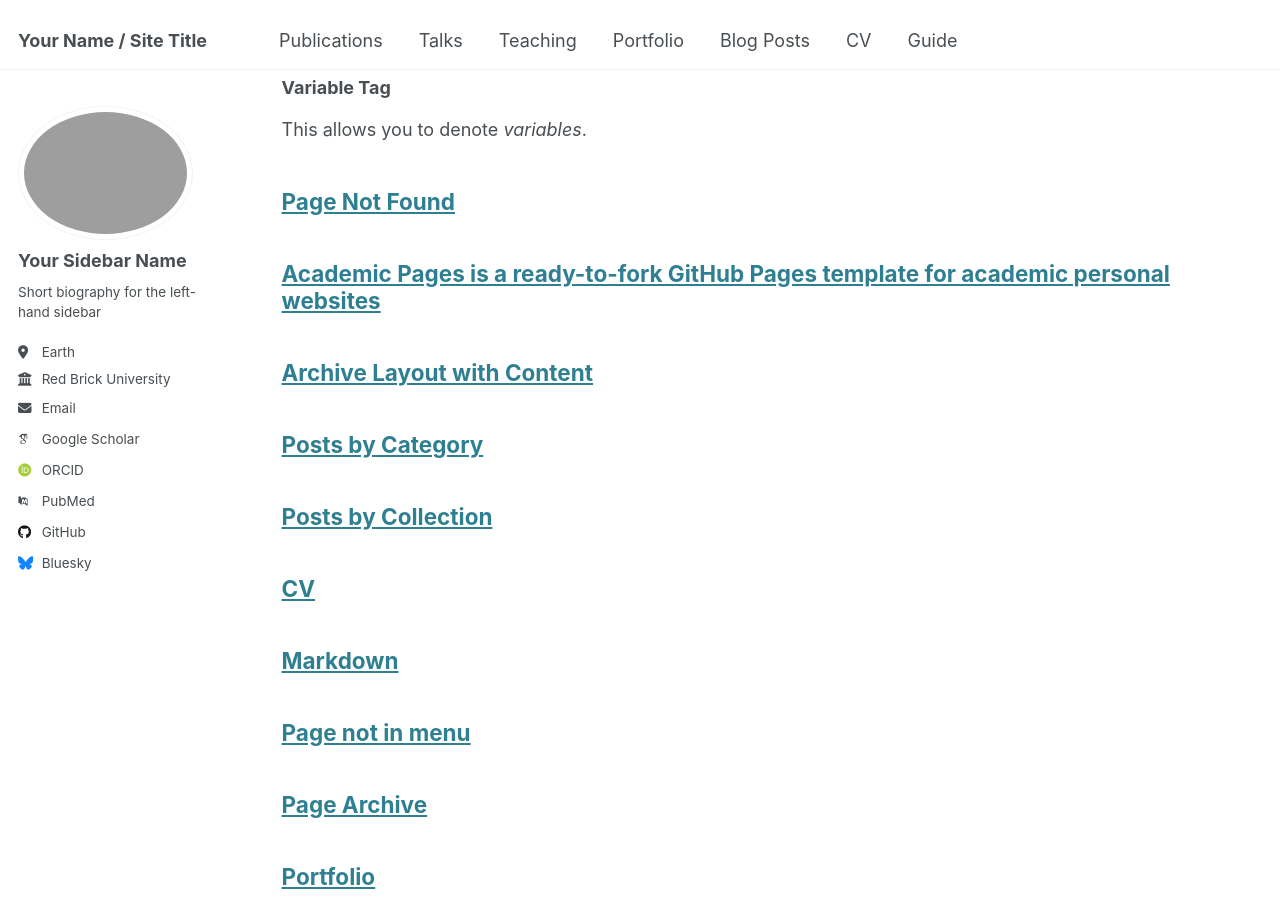
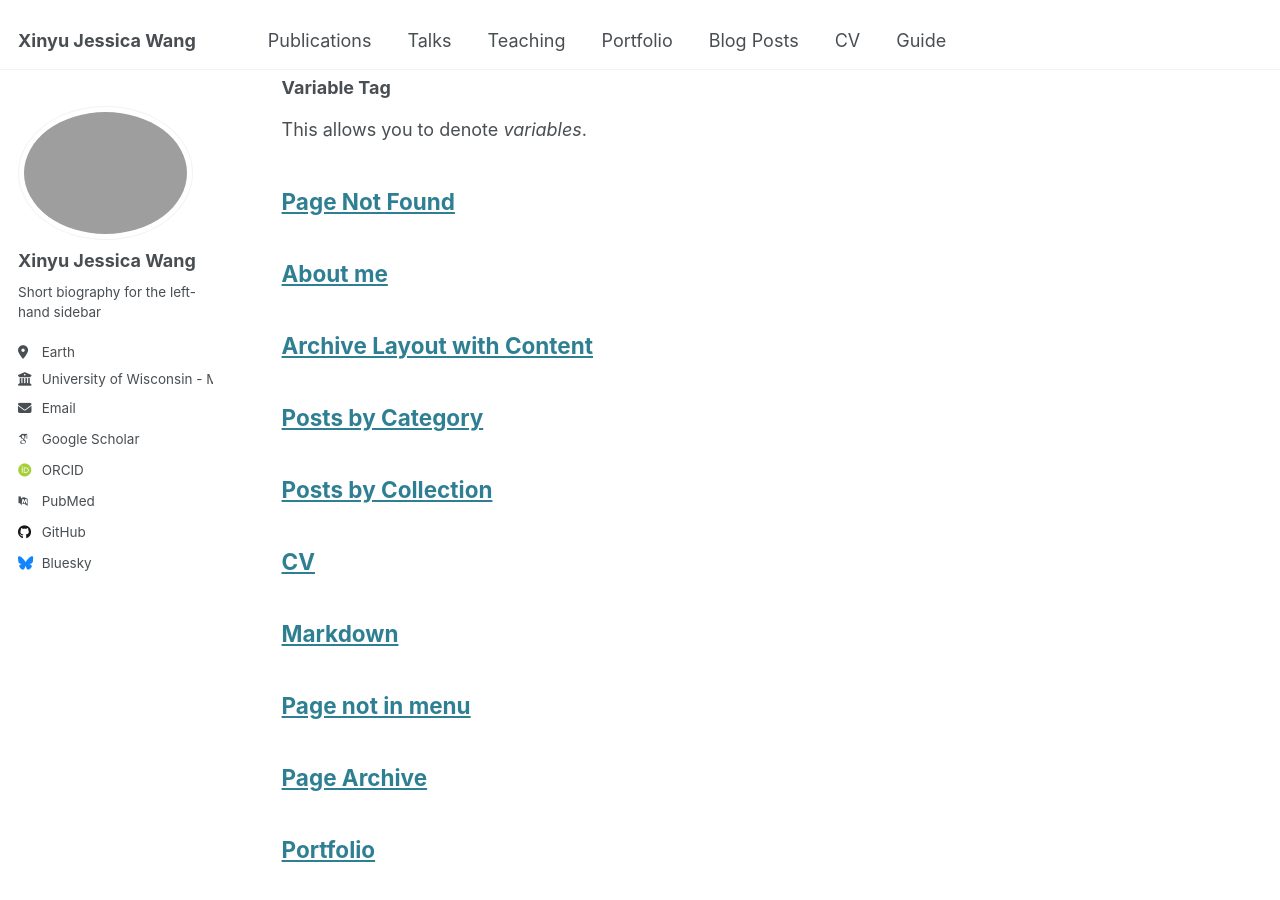
Before and after one commit to xwang2775/xwang2775.github.io, a Jekyll site: the page built from _pages/archive-layout-with-content.md, in a window 1280 px wide and 900 px high, scrolled down 4496 px. Built offline with Jekyll 4.4.1, drawn with Linux system fonts in a browser that asks for light colours; some web fonts are replaced.

Commit message:
add name and photo

```diff
--- a/_config.yml
+++ b/_config.yml
@@ -9,7 +9,7 @@
 # Basic Site Settings
 locale                   : "en-US"
 site_theme               : "default"
-title                    : "Your Name / Site Title"
+title                    : "Xinyu Jessica Wang"
 title_separator          : "-"
 name                     : &name "Your Name"
 description              : &description "personal description"
@@ -23,13 +23,13 @@ repository               : "academicpages/academicpages.github.io"
 author:
   # Biographic information
   avatar           : "profile.png"
-  name             : "Your Sidebar Name"
+  name             : "Xinyu Jessica Wang"
   pronouns         : # example: "she/her"
   bio              : "Short biography for the left-hand sidebar"
   location         : "Earth"
-  employer         : "Red Brick University"
+  employer         : "University of Wisconsin - Madison"
   uri              : # URL
-  email            : "none@example.org"
+  email            : "xwang2775@wisc.edu"
 
   # Academic websites
   arxiv            : # URL - Update with the correct link to your profile
```
Also changed, not shown: _pages/about.md (+62 -31 lines), 6 other files.
